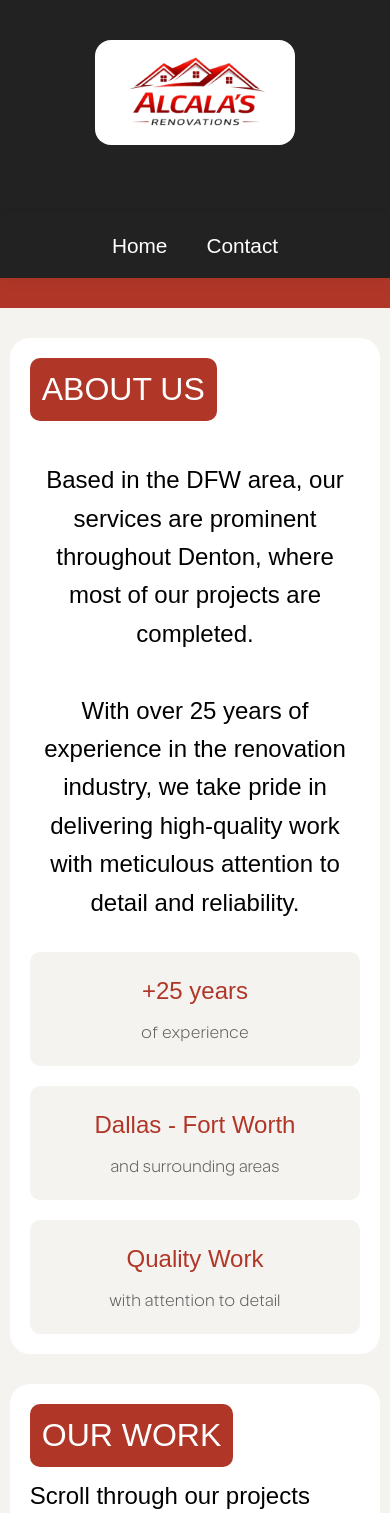
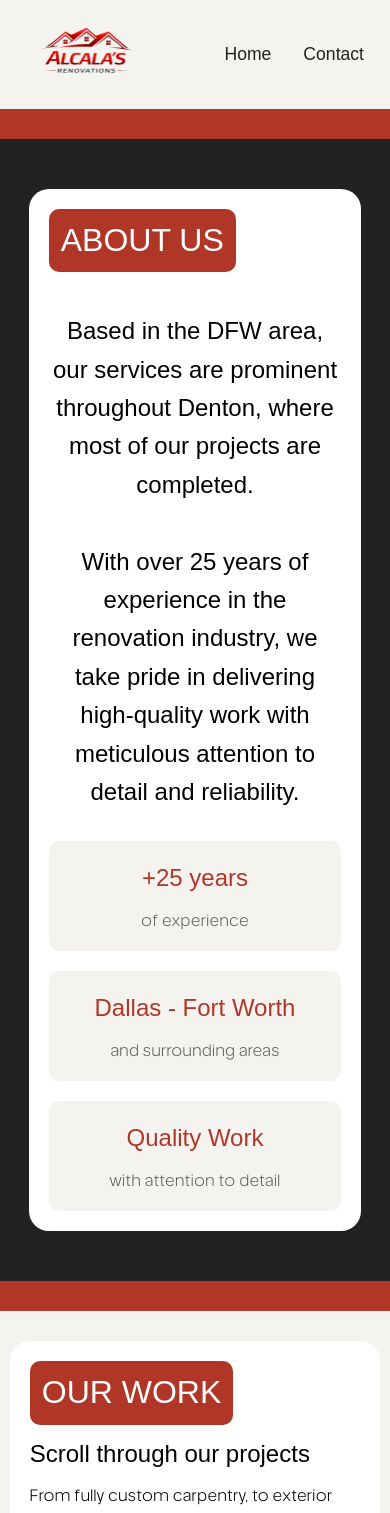
Before and after one commit to Antonioreyes8/alcalas-renovations, a React (Vite) app: page / in a window 390 px wide. Shown: the top 1513 px of the page. Built offline with nearby package versions, Linux system fonts and the light colour scheme; a web font is replaced by a local one.

Commit message:
Updating

```diff
--- a/src/App.tsx
+++ b/src/App.tsx
@@ -32,63 +32,101 @@ import project15 from "./assets/images/image15.jpeg";
 const projects = [
 	{
 		img: project1,
-        text: "Complete interior refresh including custom built-ins, precision trim, and painted millwork to modernize the living areas while preserving original character.",
+		type: "Interior Carpentry",
+		text: "This project highlights our expertise in custom wainscoting, featuring perfectly scaled recessed arches and integrated electrical for statement lighting.",
+		features: ["Custom built-ins", "Painted millwork", "Precision trim"],
 	},
 	{
 		img: project2,
-        text: "Full exterior repaint with surface prep, color consultation, and durable weatherproof finishes that transformed curb appeal and protected the home for years.",
+		type: "Built in shelving",
+		text: "This custom build featured floor-to-ceiling U-shaped shelving, precision-engineered to provide clean lines and heavy-duty durability",
+		features: ["Surface prep", "Color consultation", "Weatherproof finish"],
 	},
 	{
 		img: project3,
-        text: "A kitchen cabinetry overhaul featuring shaker-style custom cabinets, soft-close hardware, and integrated shelving to maximize storage and flow.",
+		type: "Accent Wall",
+		text: "We created this striking, floor-to-ceiling black fluted wood accent wall to serve as the sophisticated anchor for a modern media and fireplace center.",
+		features: [
+			"Fluted wood paneling",
+			"Custom media focal point",
+			"Bold visual contrast",
+		],
 	},
 	{
 		img: project4,
-        text: "Accent wall installation using vertical paneling and a hand-finished stain to create depth and a focal point in the open-plan dining area.",
+		type: "Exterior Renovation",
+		text: "This project highlights our team in action, providing professional exterior updates to a stunning Tudor-inspired residence.",
+		features: ["Exterior updates", "Tudor-style finish", "Curb appeal boost"],
 	},
 	{
 		img: project5,
-        text: "Built-in seating and storage for a compact mudroom: engineered joinery with durable finishes and hidden compartments for a clean, functional entry.",
+		type: "Trim & Millwork",
+		text: "Featured a custom tall box-molding paneling and bespoke arched window trim.",
+		features: ["Box-molding paneling", "Arched trim", "Custom detail"],
 	},
 	{
 		img: project6,
+		type: "Feature Wall",
 		text: "This project for a clinic in Denton featured a large-scale diamond lattice accent wall, meticulously measured and installed to create depth and visual interest.",
+		features: [
+			"Diamond lattice pattern",
+			"Precision installation",
+			"Architectural texture",
+		],
 	},
 	{
 		img: project7,
-        text: "Bathroom refresh with new tile, floating vanity, upgraded plumbing fixtures, and optimized layout to improve both style and usability.",
+		type: "Hallway Accent",
+		text: "Hallways are often overlooked, but we see them as an opportunity for architectural interest.",
+		features: ["Architectural detail", "Feature lighting", "Custom trim"],
 	},
 	{
 		img: project8,
-        text: "Custom fence and gate installation using weather-resistant timbers and stainless hardware, designed for privacy and long-term durability.",
+		type: "Custom Bedrooms",
+		text: "Our team designed and installed this integrated triple tier bunk bed system to fit the exact dimensions of the room, ensuring a seamless look that furniture from a store simply can’t provide.",
+		features: ["Triple-tier bunk bed", "Built-in storage", "Room-specific fit"],
 	},
 	{
 		img: project9,
-        text: "Deck refinishing and structural repairs, including sand-and-seal treatment and reinforcement of joists for a safe, long-lasting outdoor space.",
+		type: "Accent Alcove",
+		text: "This project featured a custom-framed arched alcove drenched in a rich, monochromatic burgundy.",
+		features: ["Arched framing", "Monochromatic finish", "Custom niche"],
 	},
 	{
 		img: project10,
-        text: "Interior door replacements and trim upgrades across multiple rooms to improve consistency, sound isolation, and finish quality.",
+		type: "Window Upgrade",
+		text: "We completely revitalized the facade of this grand estate by installing high-efficiency, black-frame Pella windows.",
+		features: ["Black-frame windows", "Energy efficiency", "Curb appeal"],
 	},
 	{
 		img: project11,
+		type: "Custom Millwork",
 		text: "From the oversized crown molding that anchors the unit to the ceiling, to the precision-fit lower drawers with luxury brass pulls, every element was built to spec.",
+		features: ["Crown molding", "Custom drawers", "Luxury finishes"],
 	},
 	{
 		img: project12,
+		type: "Classic Remodel",
 		text: "From the installation of ornate crown molding to the precision-fit cabinetry and updated recessed lighting, this remodel balanced classic detail with modern function.",
+		features: ["Ornate molding", "Cabinetry", "Recessed lighting"],
 	},
 	{
 		img: project13,
+		type: "Kitchen Renovation",
 		text: "We brought this open-concept kitchen to life by blending warm natural wood tones with a stunning full-height brick accent wall and custom millwork.",
+		features: ["Open-concept layout", "Brick accent wall", "Custom millwork"],
 	},
 	{
 		img: project14,
+		type: "Architectural Fence",
 		text: "By pairing deep charcoal horizontal slats with rich, warm-toned structural timbers, we created a striking fence that reads like architectural art.",
+		features: ["Horizontal slats", "Structural timbers", "Artful design"],
 	},
 	{
 		img: project15,
+		type: "Fence Staining",
 		text: "This project featured staining a wood fence to a rich, warm tone that complements the home’s exterior and surrounding landscaping.",
+		features: ["Rich stain", "Wood protection", "Exterior enhancement"],
 	},
 ];
 
@@ -104,8 +142,8 @@ export default function App() {
 				element={
 					<div>
 						<Header />
-                        <div className="container">
                         <div className="divider"></div>
+						<div className="aboutcontainer">
 							{/* ABOUT */}
 							<section className="about-section">
 								<h2>ABOUT US</h2>
@@ -116,8 +154,8 @@ export default function App() {
 										<br />
 										<br />
 										With over 25 years of experience in the renovation industry,
-                                        we take pride in delivering high-quality work with meticulous
-                                        attention to detail and reliability.
+										we take pride in delivering high-quality work with
+										meticulous attention to detail and reliability.
 									</h4>
 									<div className="about-highlights-wrapper">
 										<div className="about-highlight">
@@ -135,6 +173,9 @@ export default function App() {
 									</div>
 								</div>
 							</section>
+                        </div>
+                        <div className="container">
+							<div className="divider"></div>
 							{/* PROJECTS */}
 							<section>
 								<h2>OUR WORK</h2>
@@ -149,7 +190,15 @@ export default function App() {
 											<div className="project-card" key={index}>
 												<img src={project.img} alt={`Project ${index + 1}`} />
 												<div className="project-overlay">
+													<div className="project-overlay-content">
+														<h4>{project.type}</h4>
 														<p>{project.text}</p>
+														<ul className="project-features">
+															{project.features.map((feature, featureIndex) => (
+																<li key={featureIndex}>{feature}</li>
+															))}
+														</ul>
+													</div>
 												</div>
 											</div>
 										))}
@@ -204,18 +253,10 @@ export default function App() {
 														<span>And more</span>
 													</div>
 												</div>
-                                                <p>
+												<h5>
 													Custom woodwork and detailed carpentry built to match
 													your home's style and needs.
-                                                </p>
-                                            </div>
-                                            <div className="service-right">
-                                                <div className="service-project-card">
-                                                    <img
-                                                        src={project6}
-                                                        alt="Clinic diamond lattice accent wall"
-                                                    />
-                                                </div>
+												</h5>
 											</div>
 										</div>
 									)}
@@ -247,18 +288,10 @@ export default function App() {
 														<span>Kitchen remodels</span>
 													</div>
 												</div>
-                                                <p>
+												<h5>
 													Full remodels designed to improve functionality and
 													increase home value.
-                                                </p>
-                                            </div>
-                                            <div className="service-right">
-                                                <div className="service-project-card">
-                                                    <img
-                                                        src={project13}
-                                                        alt="Open-concept kitchen with brick accent wall"
-                                                    />
-                                                </div>
+												</h5>
 											</div>
 										</div>
 									)}
@@ -289,7 +322,7 @@ export default function App() {
 													<span>Laminate & vinyl</span>
 												</div>
 											</div>
-                                            <p>Durable flooring solutions installed with care.</p>
+											<h5>Durable flooring solutions installed with care.</h5>
 										</div>
 									)}
 								</div>
@@ -319,7 +352,7 @@ export default function App() {
 													<span>Texturing & finishing</span>
 												</div>
 											</div>
-                                            <p>Seamless drywall work and professional finishes.</p>
+											<h5>Seamless drywall work and professional finishes.</h5>
 										</div>
 									)}
 								</div>
@@ -350,19 +383,11 @@ export default function App() {
 														<span>Gate installation</span>
 													</div>
 												</div>
-                                                <p>
+												<h5>
 													By pairing deep charcoal horizontal slats with rich,
 													warm-toned structural timbers, we created a striking
 													fence that reads like architectural art.
-                                                </p>
-                                            </div>
-                                            <div className="service-right">
-                                                <div className="service-project-card">
-                                                    <img
-                                                        src={project14}
-                                                        alt="Modern horizontal slat fence"
-                                                    />
-                                                </div>
+												</h5>
 											</div>
 										</div>
 									)}
@@ -389,7 +414,7 @@ export default function App() {
 													<span>Decks, porches & more</span>
 												</div>
 											</div>
-                                            <p>Ask us about any project — we can usually help.</p>
+											<h5>Ask us about any project — we can usually help.</h5>
 										</div>
 									)}
 								</div>
--- a/src/Header.tsx
+++ b/src/Header.tsx
@@ -3,17 +3,14 @@ import logo from "./assets/images/AlcalasRenovationsLogo.png";
 
 export default function Header() {
 	return (
-		<>
-			<header className="header">
-				<Link to="/">
-					<img src={logo} alt="logo" className="logo" />
-				</Link>
-			</header>
-
+		<header className="header">
+			<Link to="/">
+				<img src={logo} alt="logo" className="logo" />
+			</Link>
 			<nav className="nav">
 				<Link to="/">Home</Link>
 				<Link to="/contact">Contact</Link>
 			</nav>
-		</>
+		</header>
 	);
 }
--- a/src/index.css
+++ b/src/index.css
@@ -46,19 +46,33 @@ body {
 h1,
 h2,
 h3,
-h4 {
+h4,
+h5 {
 	font-family: "bebas-neue", sans-serif;
 	font-weight: 400;
 	font-style: normal;
 	margin-bottom: 10px;
 }
 
+li {
+	font-family: "bebas-neue", sans-serif;
+	font-weight: 400;
+	font-style: normal;
+}
+
+span {
+	font-family: "bebas-neue", sans-serif;
+	font-weight: 400;
+	font-style: normal;
+}
+
+
 h1 {
-	font-size: 4rem;
+	font-size: 2.5rem;
 }
 
 h2 {
-	font-size: 3.5rem;
+	font-size: 2.25rem;
 	background-color: #b03728;
 	color: white;
 	display: inline-block;
@@ -66,11 +80,15 @@ h2 {
 	border-radius: 10px;
 }
 h3 {
-	font-size: 3rem;
+	font-size: 2rem;
 }
 
 h4 {
-	font-size: 2.5rem;
+	font-size: 1.75rem;
+}
+
+h5 {
+	font-size: 1.5rem;
 }
 
 p,
@@ -94,6 +112,7 @@ a {
 ======================== */
 .container {
 	margin: 0 auto;
+	background-color: #f5f3f0;
 }
 
 section {
@@ -115,18 +134,26 @@ section {
    HEADER / NAV
 ======================== */
 .header {
+	position: sticky;
+	top: 0;
+	left: 0;
+	right: 0;
+	width: 100%;
+	z-index: 999;
 	display: flex;
-	flex-direction: column;
 	align-items: center;
-	padding: 40px 20px;
-	background-color: #222222;
+	justify-content: space-between;
+	gap: 20px;
+	padding: 10px 10px;
+	background-color: #f5f3f0;
 	margin-bottom: 0;
+	flex-wrap: wrap;
 }
 
 .logo {
-	width: 350px;
+	width: 250px;
+	max-width: 100%;
 	transition: transform 0.3s ease;
-	background: #ffffff;
 	padding: 12px;
 	border-radius: 16px;
 }
@@ -138,24 +165,18 @@ section {
 .nav {
 	display: flex;
 	gap: 40px;
+	align-items: center;
+	justify-content: flex-start;
 	flex-wrap: wrap;
-	justify-content: center;
-	/* sticky full-width nav: stays at top while page scrolls */
-	position: sticky;
-	top: 0;
-	left: 0;
-	right: 0;
-	z-index: 1000;
-	background-color: #222222;
-	padding: 10px 0;
-	border-radius: 0;
-	box-shadow: none;
-	width: 100%;
+	background-color: transparent;
+	position: static;
+	padding: 0;
+	width: auto;
 }
 
 .nav a {
-	font-size: 2.5rem;
-	color: #ffffff;
+	font-size: 2rem;
+	color: #222222;
 	text-decoration: none;
 	padding: 12px 20px;
 	border-radius: 8px;
@@ -274,12 +295,37 @@ section {
 	justify-content: center;
 	text-align: center;
 
-	background: rgba(0, 0, 0, 0.5);
+	background: rgba(0, 0, 0, 0.65);
 	color: white;
 
 	opacity: 0;
 	transition: opacity 0.3s ease;
 	padding: 20px;
+}
+
+.project-overlay-content {
+	width: 100%;
+	max-width: 320px;
+}
+
+.project-overlay-content h4 {
+	margin-bottom: 12px;
+	font-size: 1.5rem;
+	letter-spacing: 1px;
+	text-transform: uppercase;
+}
+
+.project-features {
+	list-style: none;
+	padding: 0;
+	margin: 16px 0 0;
+	display: grid;
+	gap: 8px;
+}
+
+.project-features li {
+	font-size: 0.95rem;
+	line-height: 1.5;
 }
 
 /* hover effects */
@@ -397,8 +443,9 @@ section {
 }
 
 .service-item span {
-	font-family: "NeueHelvena", sans-serif;
-	font-weight: 300;
+	font-family: "bebas-neue", sans-serif;
+	font-weight: 400;
+	font-style: normal;
 	font-size: 1.125rem;
 	letter-spacing: 0.5px;
 }
@@ -422,6 +469,12 @@ section {
 /* ========================
    ABOUT SECTION
 ======================== */
+
+.aboutcontainer {
+	background-color: #222222;
+	padding: 20px;
+}
+
 .about-section .about-content {
 	/* Paragraph first, highlights placed underneath */
 	display: flex;
@@ -448,13 +501,6 @@ section {
 	background-color: #f5f3f0;
 	color: #b03728;
 	padding: 18px;
-	border-radius: 10px;
-}
-
-.about-highlight {
-	background-color: #f5f3f0;
-	color: #b03728;
-	padding: 20px;
 	border-radius: 10px;
 }
 
@@ -539,29 +585,33 @@ section {
 		width: 95%;
 	}
 
+	.header {
+		padding: 12px 16px;
+		flex-wrap: nowrap;
+	}
+
 	.logo {
-		width: 200px;
-		margin-bottom: 20px;
+		width: 140px;
+		margin-bottom: 0;
 	}
+
 	.nav {
-		font-size: 2rem;
-		gap: 15px;
-		/* keep sticky behavior on small screens */
-		position: sticky;
-		top: 0;
-		left: 0;
-		right: 0;
-		z-index: 1000;
+		font-size: 1.6rem;
+		gap: 12px;
+		position: static;
 		align-self: center;
 		margin-right: 0;
-		background: #222222;
-		padding: 8px 0;
-		box-shadow: 0 4px 12px rgba(0, 0, 0, 0.06);
+		background: transparent;
+		padding: 0;
+		box-shadow: none;
+		justify-content: flex-end;
+		overflow-x: auto;
 	}
 
 	.nav a {
-		font-size: 1.3rem;
-		padding: 8px 12px;
+		font-size: 1.1rem;
+		padding: 6px 10px;
+		white-space: nowrap;
 	}
 
 	.nav a::after {
@@ -576,12 +626,14 @@ section {
 	}
 
 	.projects-gallery {
-		gap: 12px;
-		padding: 10px 0;
+		gap: 8px;
+		padding: 6px 0;
+		margin-top: 8px;
 	}
+
 	.projects-gallery img {
-		width: 250px;
-		height: 350px;
+		width: 220px;
+		height: 300px;
 	}
 
 	/* Responsive About image */
```
Lines whose indentation alone changed are shown as unchanged.
